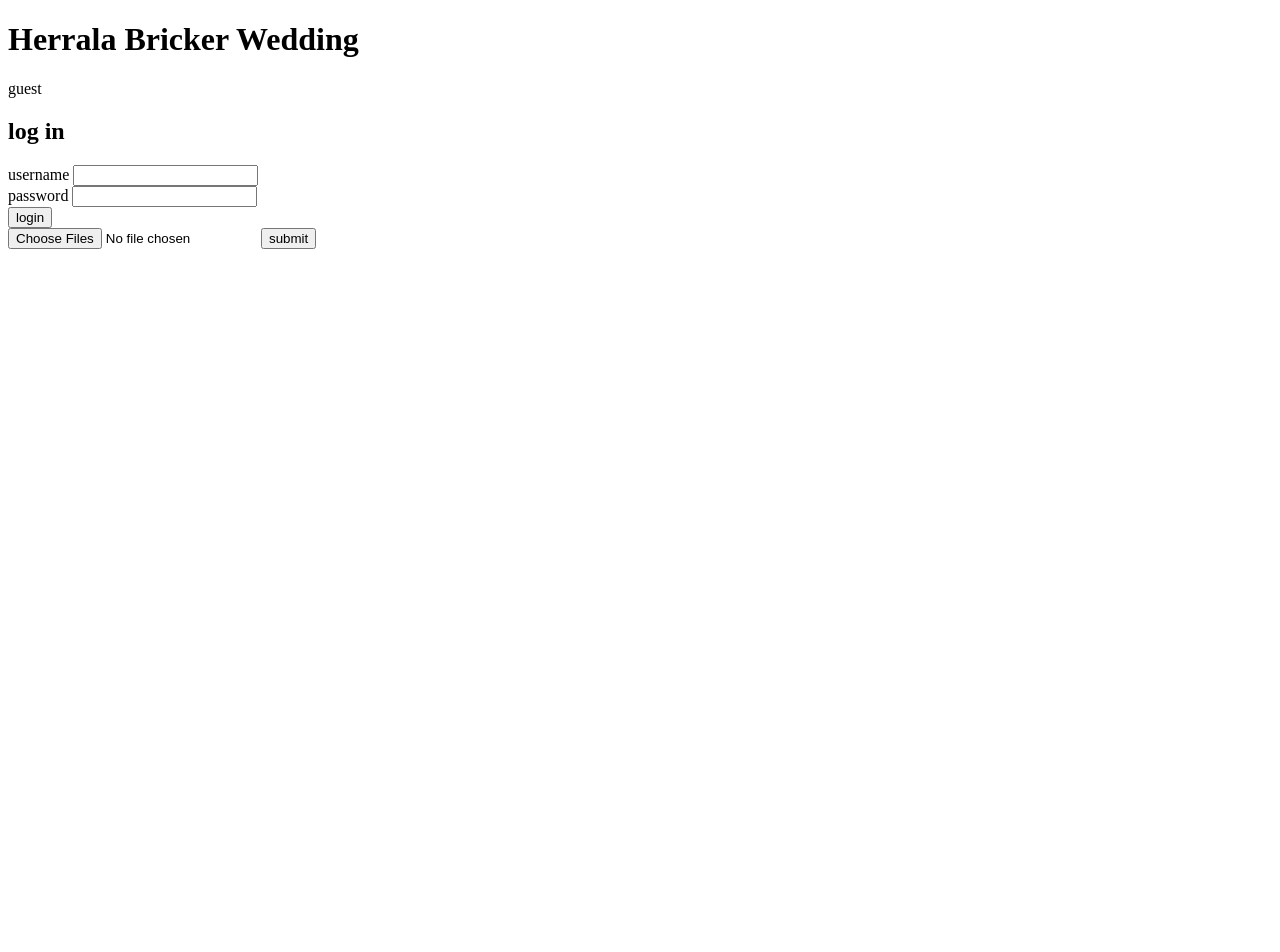
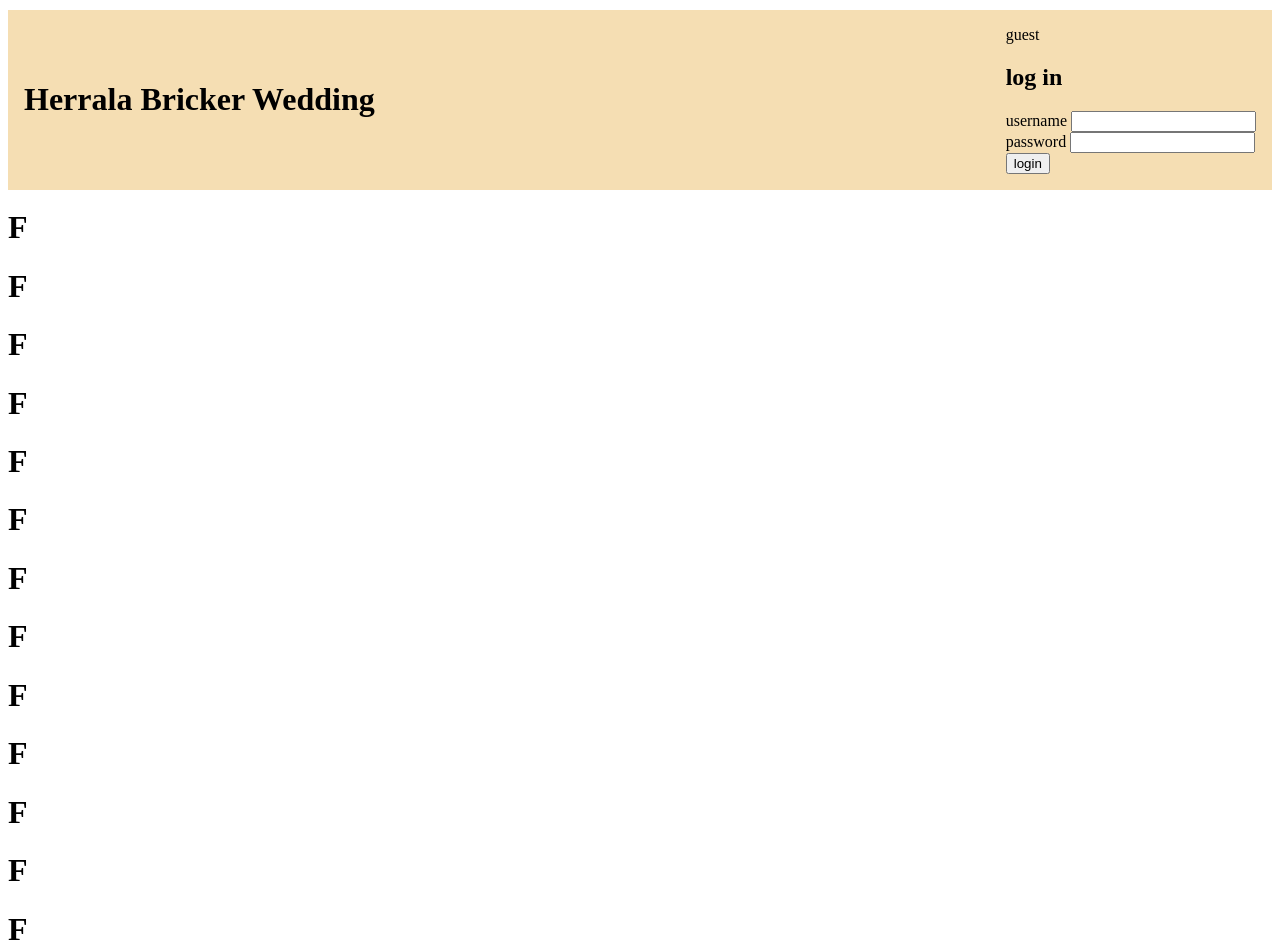
Before and after one commit to adam-herrala-bricker/wedding, a React (Create React App) app in the folder frontend/: page / in a window 1280 px wide. Shown: the top 952 px of the page. Before the commit the page ends 800 px from the top, so only its background shows below. Built offline with nearby package versions, Linux system fonts and the light colour scheme.

Commit message:
initial top banner

```diff
--- a/frontend/src/App.js
+++ b/frontend/src/App.js
@@ -8,9 +8,29 @@ const App = () => {
 
   return(
     <div>
-      <h1>Herrala Bricker Wedding</h1>
-      <User user = {user} setUser = {setUser} guestUser = {guestUser}/>
-      <ImageUpload />
+      <div className='flexbox-container'>
+        <h1>Herrala Bricker Wedding</h1>
+        <User user = {user} setUser = {setUser} guestUser = {guestUser}/>
+      </div>
+      {user.isAdmin && <ImageUpload />}
+      <h1>F</h1>
+      <h1>F</h1>
+      <h1>F</h1>
+      <h1>F</h1>
+      <h1>F</h1>
+      <h1>F</h1>
+      <h1>F</h1>
+      <h1>F</h1>
+      <h1>F</h1>
+      <h1>F</h1>
+      <h1>F</h1>
+      <h1>F</h1>
+      <h1>F</h1>
+      <h1>F</h1>
+      <h1>F</h1>
+      <h1>F</h1>
+      <h1>F</h1>
+
     </div>
 
   )
--- a/frontend/src/components/ImageUpload.js
+++ b/frontend/src/components/ImageUpload.js
@@ -22,8 +22,9 @@ const ImageUpload = () => {
 
     return(
         <div>
-                <input type = "file" id = "file" name = "testName" accept = "image/png" encType = "multipart/form-data" multiple onChange = {handleUpload}/>
-                <button onClick = {handleSubmit}>submit</button>
+            <h2>upload images</h2>
+            <input type = "file" id = "file" name = "testName" accept = "image/png" encType = "multipart/form-data" multiple onChange = {handleUpload}/>
+            <button onClick = {handleSubmit}>submit</button>
         </div>
     )
 }
--- /dev/null
+++ b/frontend/src/index.css
@@ -0,0 +1,12 @@
+.flexbox-container {
+    position: sticky;
+    top: 10px;
+
+    display: flex;
+    flex-direction: row;
+    align-items: center;
+    justify-content: space-between;
+
+    background-color: wheat;
+    padding: 1em;
+}
--- a/frontend/src/index.js
+++ b/frontend/src/index.js
@@ -2,5 +2,6 @@ import React from 'react'
 import ReactDOM from 'react-dom/client'
 
 import App from './App'
+import './index.css'
 
 ReactDOM.createRoot(document.getElementById('root')).render(<App />)
```
